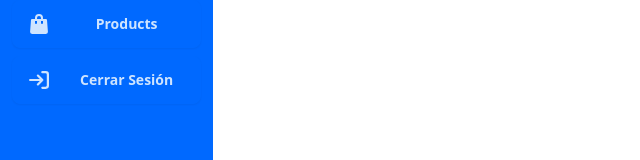
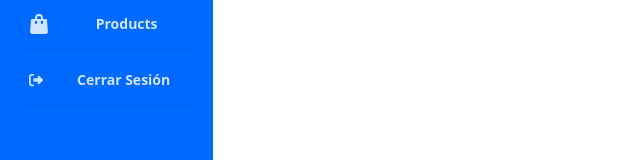
Before and after one commit to whoAngeel/tiendaAzul, a Vue app: page / in a window 1280 px wide. Shown: the part 296-456 px from the top of the page, without its empty margins (0-640 px from the left). Built offline with nearby package versions, Linux system fonts and the light colour scheme.

Commit message:
Arreglando lo de los iconos

```diff
--- a/package.json
+++ b/package.json
@@ -13,6 +13,7 @@
     "@fortawesome/free-brands-svg-icons": "^6.4.2",
     "@fortawesome/free-regular-svg-icons": "^6.4.2",
     "@fortawesome/free-solid-svg-icons": "^6.4.2",
+    "@fortawesome/vue-fontawesome": "^3.0.5",
     "vee-validate": "^4.11.8",
     "vue": "^3.3.8",
     "vue-router": "^4.2.5",
--- a/src/components/navbar/SideBar.vue
+++ b/src/components/navbar/SideBar.vue
@@ -51,11 +51,7 @@
                 </li>
                 <li>
                     <RouterLink to="/login" class="flex btn  btn-primary  ">
-                        <svg class="flex-shrink-0 w-5 h-5 transition duration-7" aria-hidden="true"
-                            xmlns="http://www.w3.org/2000/svg" fill="none" viewBox="0 0 18 16">
-                            <path stroke="currentColor" stroke-linecap="round" stroke-linejoin="round" stroke-width="2"
-                                d="M1 8h11m0 0L8 4m4 4-4 4m4-11h3a2 2 0 0 1 2 2v10a2 2 0 0 1-2 2h-3" />
-                        </svg>
+                        <font-awesome-icon :icon="['fas', 'right-from-bracket']" />
                         <span class="flex-1 ms-3 whitespace-nowrap">Cerrar Sesión</span>
                     </RouterLink>
                 </li>
```
Also changed, not shown: 1 other file (tests, documents, lock files or other folders).
